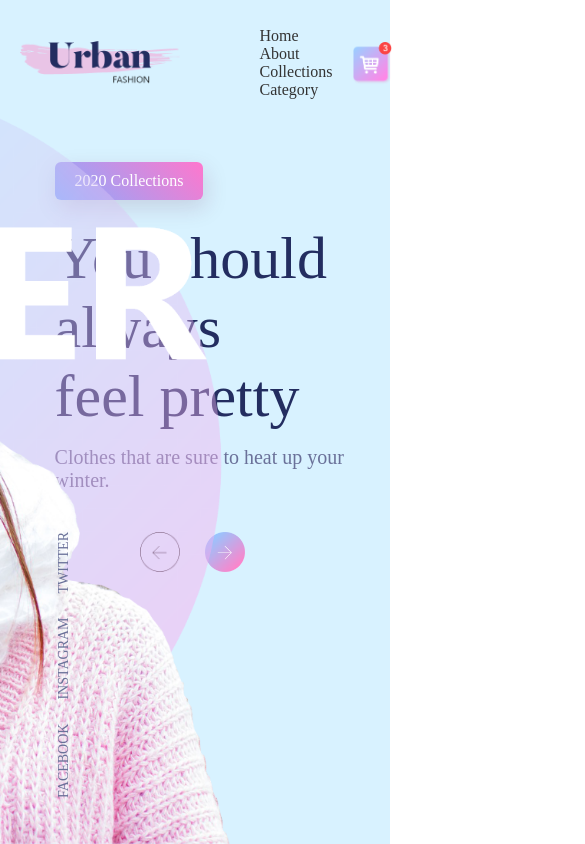
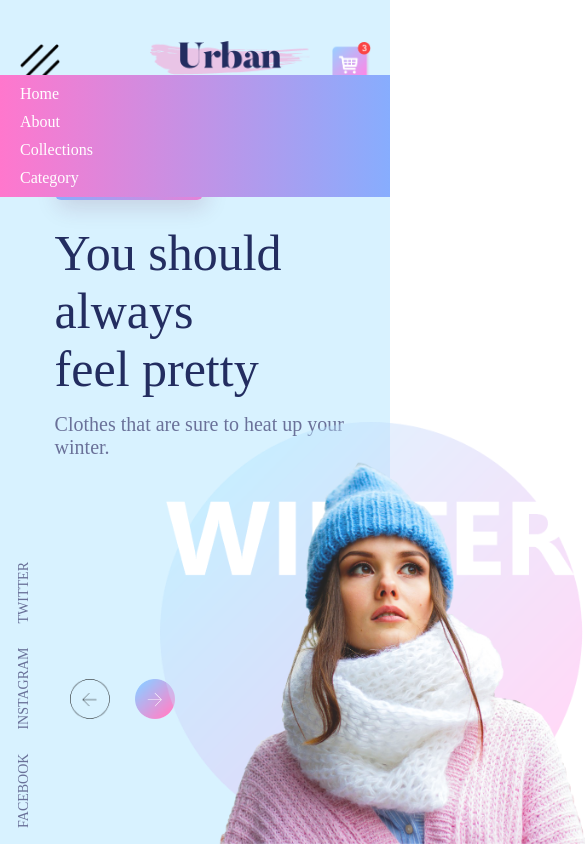
Before and after one commit to ankit8955/fashionblog, a plain HTML site: page index.html in a window 390 px wide. Shown: the whole page, 585 px wide, since content can reach past the window. Drawn offline with Linux system fonts and the light colour scheme.

Commit message:
new changes

```diff
--- a/index.html
+++ b/index.html
@@ -12,13 +12,14 @@
       <div class="navbar">
         <img src="logo.png" alt="logo" class="logo" />
         <nav>
-          <ul>
+          <ul id="menulist">
             <li><a href="#">Home</a></li>
             <li><a href="#">About</a></li>
             <li><a href="#">Collections</a></li>
             <li><a href="#">Category</a></li>
           </ul>
         </nav>
+        <img src="menu.png" alt="menu" class="menu" onclick="togglemenu"() " />
         <img src="cart.png" alt="cart" class="cart" />
       </div>
       <div class="content">
@@ -39,5 +40,19 @@
         <a href="">TWITTER</a>
       </div>
     </div>
+
+    <script>
+      var menulist = ducument.getElementById("menulist");
+
+      menulist.style.maxHeight = "0px";
+
+      function togglemenu() {
+        if (menulist.style.maxHeight == "0px") {
+          menulist.style.maxHeight = "130px";
+        } else {
+          menulist.style.maxHeight = "0px";
+        }
+      }
+    </script>
   </body>
 </html>
--- a/style.css
+++ b/style.css
@@ -29,6 +29,12 @@
 .logo {
   width: 160px;
   cursor: pointer;
+}
+
+.menu {
+  width: 40px;
+  cursor: pointer;
+  display: none;
 }
 
 .cart {
@@ -118,3 +124,68 @@ nav ul li a {
   padding-right: 20px;
   font-size: 14px;
 }
+
+@media only screen and (max-width: 700px) {
+  nav ul {
+    width: 100%;
+    background: linear-gradient(90deg, #ff77cd, #87adfe);
+    position: absolute;
+    top: 75px;
+    right: 0px;
+    z-index: 1;
+  }
+  nav ul li {
+    display: block;
+    margin-top: 10px;
+    margin-bottom: 10px;
+  }
+  nav ul li a {
+    color: white;
+  }
+
+  .featured-img {
+    position: absolute;
+    height: 50%;
+    bottom: 0;
+    left: 160px;
+  }
+
+  .content h1 {
+    font-size: 50px;
+    font-weight: 100;
+    margin-top: 24px;
+    margin-bottom: 15px;
+    color: #232d60;
+  }
+
+  .social-links {
+    transform: rotate(-90deg);
+    position: absolute;
+    left: -120px;
+    bottom: 150px;
+  }
+
+  /* .arrow-icons img {
+    width: 30px;
+    margin-right: 80px;
+    margin-left: -50px;
+    margin-top: 180px;
+  } */
+  .arrow-icons {
+    position: relative;
+    top: 180px;
+    right: 70px;
+  }
+
+  .logo {
+    position: relative;
+    left: 130px;
+  }
+
+  .menu {
+    display: block;
+    position: absolute;
+    left: 0;
+    margin-left: 20px;
+  }
+}
```
Also changed, not shown: menu.png (added).
